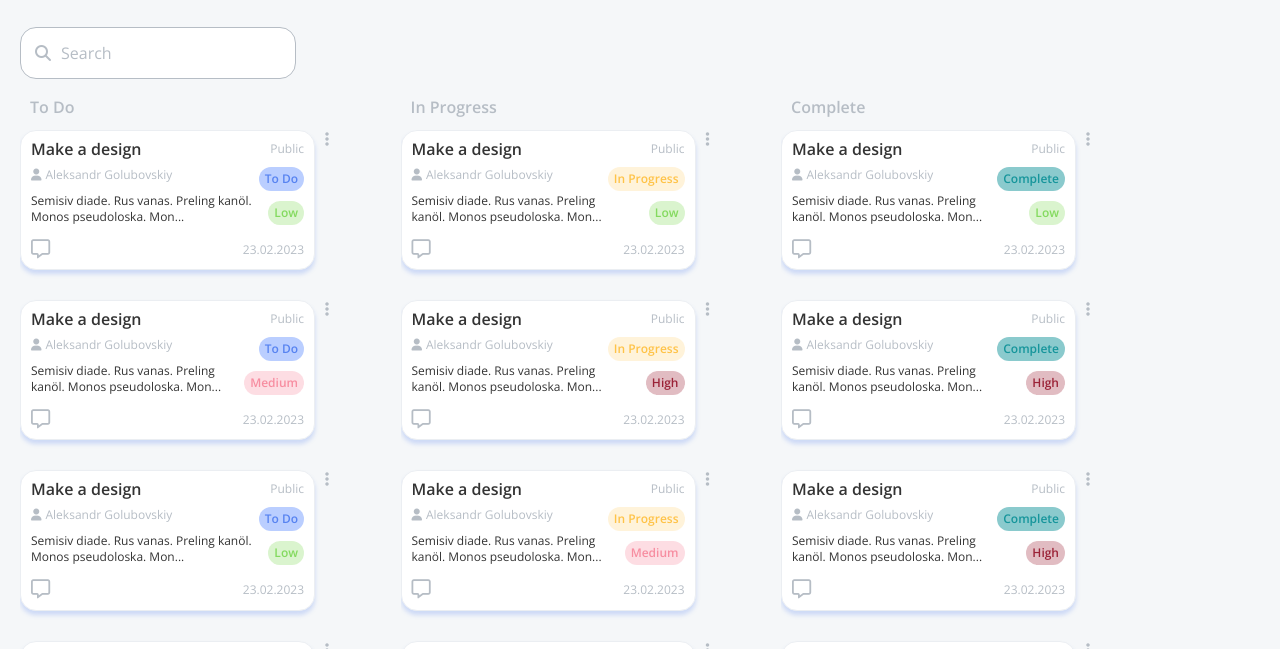
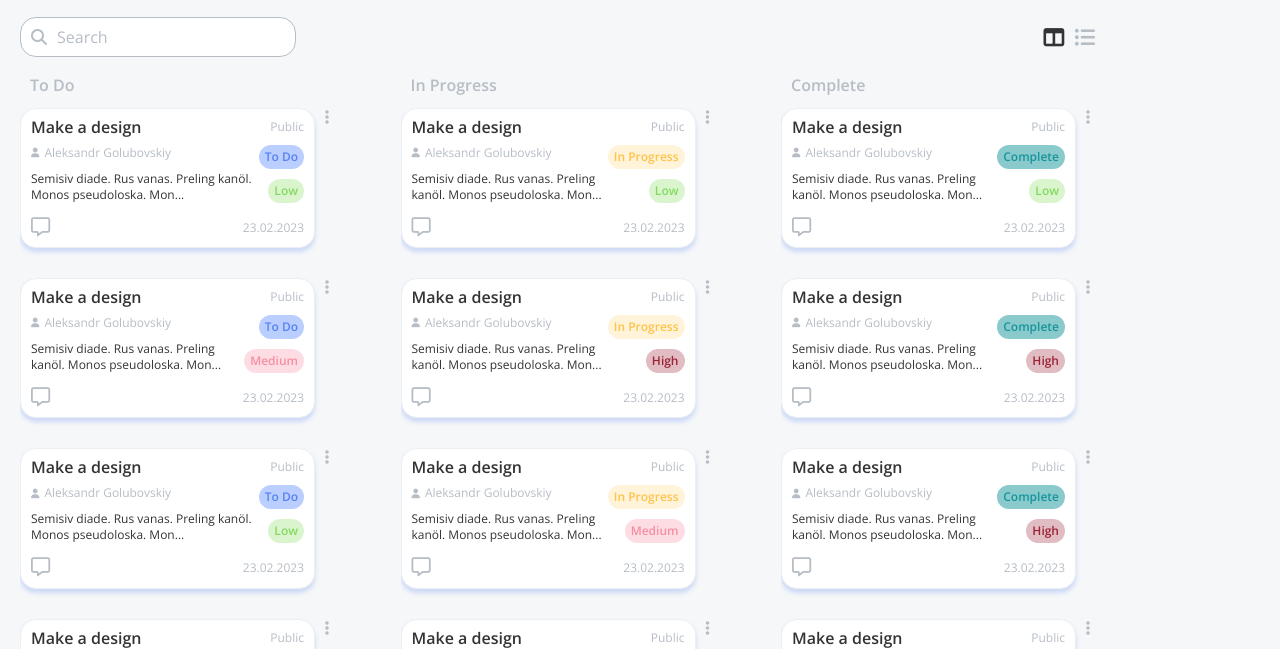
Before and after one commit to mrsagusha/datamola-course, a plain HTML site: page main.html in a window 1280 px wide. Shown: the part 83-732 px from the top of the page. Drawn offline with nearby package versions, Linux system fonts and the light colour scheme.

Commit message:
feat: add toggle for table and list view

```diff
--- a/main.html
+++ b/main.html
@@ -34,6 +34,10 @@
                     <div class="input-wrapper">
                         <i class="fa-solid fa-magnifying-glass"></i>
                         <input class="search-input" type="text" placeholder="Search">
+                    </div>
+                    <div class="view-wrapper">
+                        <i class="fa-solid fa-table-columns"></i>
+                        <i class="fa-solid fa-list-ul"></i>
                     </div>
                 </div>
                 <div class="article__tasks-wrapper">
--- a/styles.css
+++ b/styles.css
@@ -101,6 +101,30 @@
     display: flex;
 }
 
+.article__tools {
+    display: flex;
+    align-items: center;
+    justify-content: space-between;
+    margin-top: 20px;
+}
+
+.view-wrapper {
+    display: flex;
+    gap: 10px;
+    margin-right: 15px;
+    color: var(--main-gray);
+    font-size: 1.3rem;
+}
+
+.fa-table-columns {
+    color: var(--black-color);
+}
+
+.fa-table-columns:hover,
+.fa-list-ul:hover {
+    cursor: pointer;
+}
+
 .input-wrapper {
     display: flex;
     align-items: center;
@@ -108,9 +132,8 @@
     width: 276px;
     border: 1px var(--main-gray) solid;
     border-radius: 16px;
-    padding: 14px;
+    padding:  8px 10px;
     background-color: white;
-    margin-top: 30px;
 }
 
 .fa-magnifying-glass {
@@ -216,9 +239,13 @@
 .card__task-assignee-wrapper {
     display: flex;
     align-items: center;
-    gap: 4px;
+    gap: 5px;
     font-size: 0.75rem;
     color: var(--main-gray);
+}
+
+.fa-user {
+    font-size: 0.6rem;
 }
 
 .card__task-description {
@@ -329,7 +356,7 @@
     border-radius: 8px 24px 8px 24px;
     padding: 0 15px;
     font-size: 1rem;
-    font-weight: 600;
+    font-weight: 400;
     color: white;
 }
 
```
